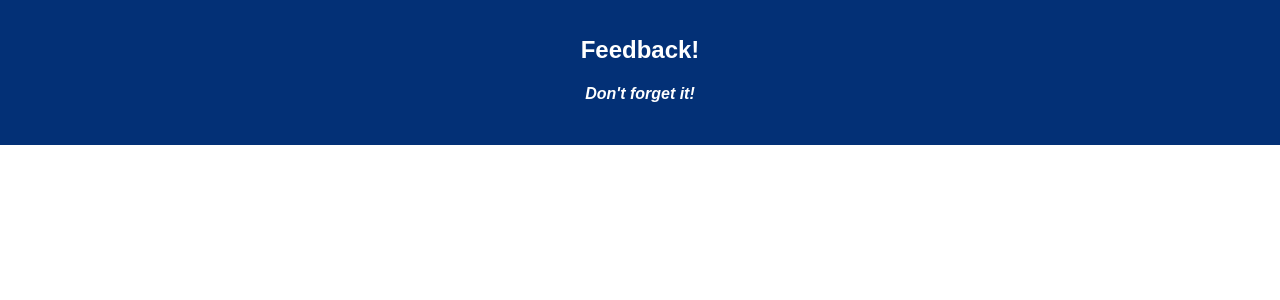
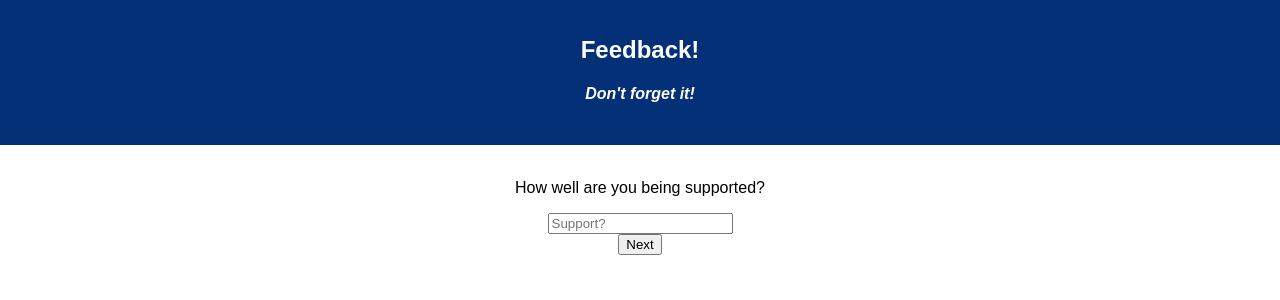
Before and after one commit to Alexbcampbell/weekend-feedback-loop, a React (Create React App) app: page /#/Support in a window 1280 px wide. Before the commit this address led to /#/Comment. Shown: the top 300 px of the page. Built offline with nearby package versions, Linux system fonts and the light colour scheme.

Commit message:
All four feedback input pages completed, imported to app.js

```diff
--- a/src/components/App/App.js
+++ b/src/components/App/App.js
@@ -5,6 +5,8 @@ import { HashRouter as Router, Route } from 'react-router-dom';
 
 import Feeling from '../../pages/FeelingPage/Feeling';
 import Content from '../../pages/ContentPage/Content';
+import Support from '../../pages/SupportPage/Support';
+import Comment from '../../pages/CommentPage/Comment';
 
 class App extends Component {
   render() {
@@ -20,6 +22,8 @@ class App extends Component {
           <br />
           <Route exact path="/" component={Feeling} />
           <Route exact path="/Content" component={Content} />
+          <Route exact path="/Support" component={Support} />
+          <Route exact path="/Comment" component={Comment} />
         </div>
       </Router>
     );
--- a/src/pages/CommentPage/Comment.js
+++ b/src/pages/CommentPage/Comment.js
@@ -3,7 +3,15 @@ import { connect } from 'react-redux';
 
 class Comment extends Component {
   render() {
-    return ();
+    return (
+      <div>
+        <p>Any comments you want to leave?</p>
+        <input type="text" placeholder="Comments" />
+        <div>
+          <button>Next</button>
+        </div>
+      </div>
+    );
   }
 }
 const mapStoreToProps = (store) => ({ store });
--- a/src/pages/ContentPage/Content.js
+++ b/src/pages/ContentPage/Content.js
@@ -15,8 +15,6 @@ class Content extends Component {
   }
 }
 
-const mapStoreToProps = (store) => ({
-  store,
-});
+const mapStoreToProps = (store) => ({ store });
 
 export default connect(mapStoreToProps)(Content);
--- a/src/pages/FeelingPage/Feeling.js
+++ b/src/pages/FeelingPage/Feeling.js
@@ -14,8 +14,6 @@ class Feeling extends Component {
     );
   }
 }
-const mapStoreToProps = (store) => ({
-  store,
-});
+const mapStoreToProps = (store) => ({ store });
 
 export default connect(mapStoreToProps)(Feeling);
--- a/src/pages/SupportPage/Support.js
+++ b/src/pages/SupportPage/Support.js
@@ -6,7 +6,10 @@ class Support extends Component {
     return (
       <div>
         <p>How well are you being supported?</p>
-        <input type="text" placeholder="Support?" />
+        <input type="number" placeholder="Support?" />
+        <div>
+          <button>Next</button>
+        </div>
       </div>
     );
   }
```
